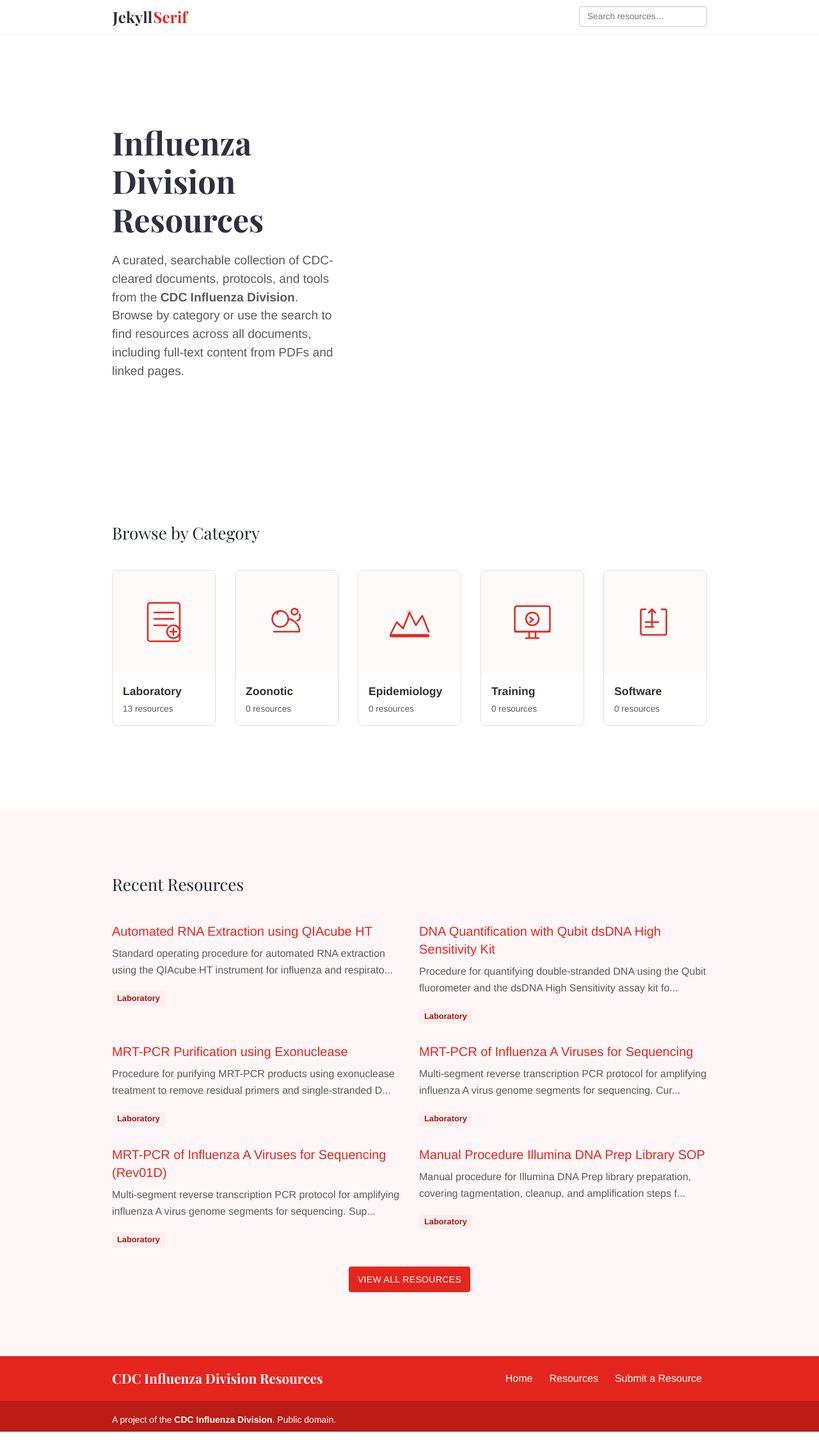
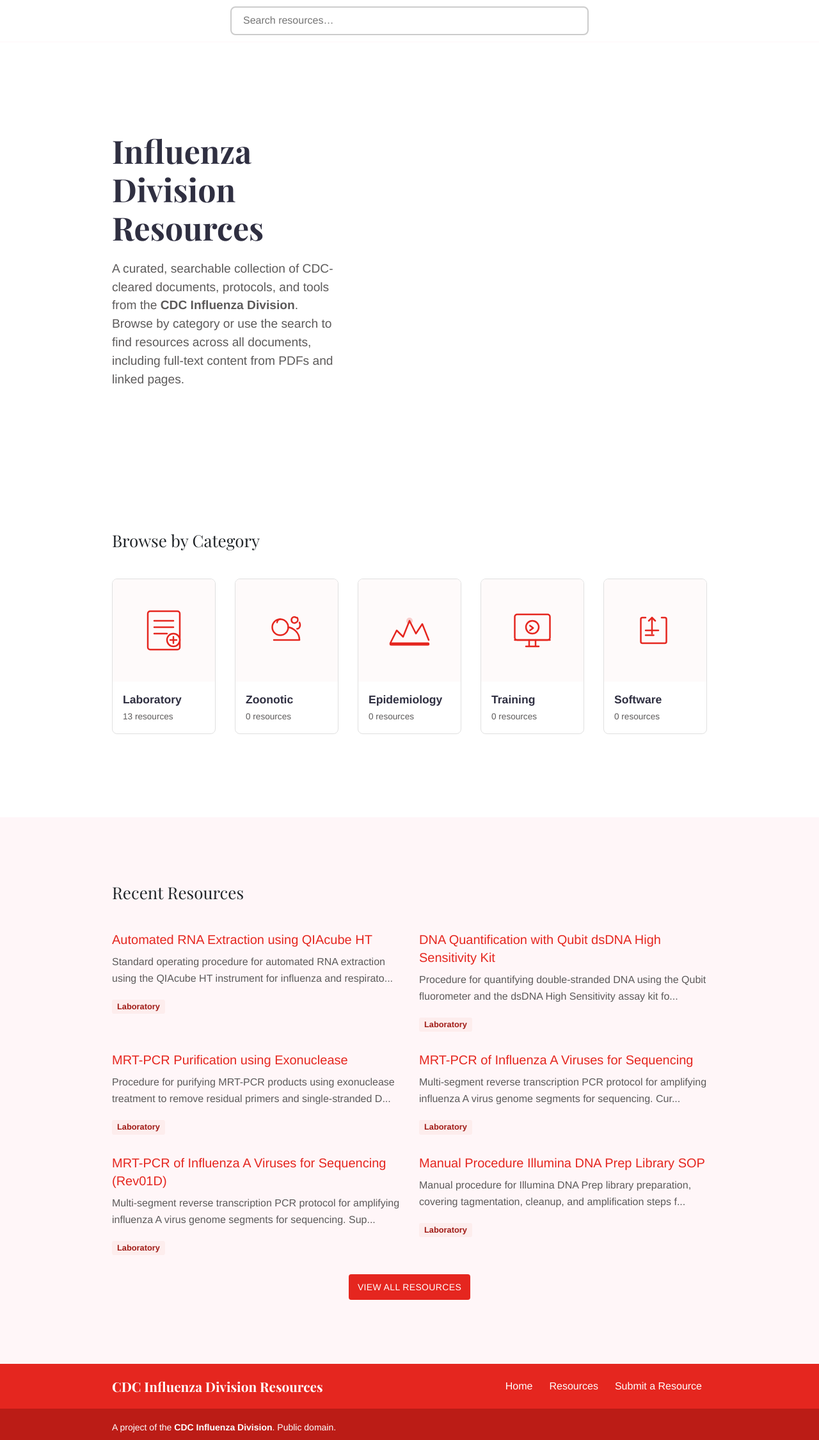
Before and after one commit to CDCgov/influenza-resources, a Jekyll site: the page built from site/index.md, in a window 1280 px wide. Shown: the whole page at 64% size. Built offline with Jekyll 4.4.1, drawn with Linux system fonts in a browser that asks for light colours.

Commit message:
UI: remove logo, center and enlarge header search box
- Remove Jekyll Serif logo and hamburger menu from header
- Center search box in nav bar, increase width to max 560px
- Make search input more prominent (larger padding, font, border radius)

```diff
--- a/site/_includes/header.html
+++ b/site/_includes/header.html
@@ -1,15 +1,7 @@
 <div class='header'>
   <div class="container">
-    <div class="logo">
-      <a href="{{ site.baseurl }}"><img width="{{ site.logo.desktop_width }}" height="{{ site.logo.desktop_height }}" alt="{{ site.title }}" src="{{ site.logo.desktop | relative_url }}" /></a>
-    </div>
-    <div class="logo-mobile">
-      <a href="{{ site.baseurl }}"><img width="{{ site.logo.mobile_width }}" height="{{ site.logo.mobile_height }}" alt="{{ site.title }}" src="{{ site.logo.mobile | relative_url }}" /></a>
-    </div>
-    {% include main-menu.html %}
     <form class="header-search" action="{{ '/search/' | relative_url }}" method="get" role="search">
       <input type="search" name="q" placeholder="Search resources…" aria-label="Search resources" class="header-search-input" />
     </form>
-    {% include hamburger.html %}
   </div>
 </div>
--- a/site/_sass/components/_header.scss
+++ b/site/_sass/components/_header.scss
@@ -9,7 +9,7 @@
   padding: 10px 0px;
   .container {
     display: flex;
-    justify-content: space-between;
+    justify-content: center;
     align-items: center;
   }
   &.header-absolute {
--- a/site/_sass/components/_resource.scss
+++ b/site/_sass/components/_resource.scss
@@ -47,23 +47,25 @@
 .header-search {
   display: flex;
   align-items: center;
-  margin-left: auto;
+  justify-content: center;
+  width: 100%;
 }
 .header-search-input {
-  border: 1px solid #ccc;
-  border-radius: 4px;
-  padding: 6px 12px;
-  font-size: 0.85rem;
-  width: 200px;
+  border: 2px solid #ccc;
+  border-radius: 8px;
+  padding: 10px 18px;
+  font-size: 1rem;
+  width: 100%;
+  max-width: 560px;
   outline: none;
+  transition: border-color 0.2s, box-shadow 0.2s;
   &:focus {
     border-color: $primary;
-    box-shadow: 0 0 0 2px rgba($primary, 0.15);
+    box-shadow: 0 0 0 3px rgba($primary, 0.15);
   }
   @media (max-width: 767px) {
-    width: 140px;
-    font-size: 0.8rem;
-    padding: 5px 8px;
+    font-size: 0.95rem;
+    padding: 8px 14px;
   }
 }
 
```
